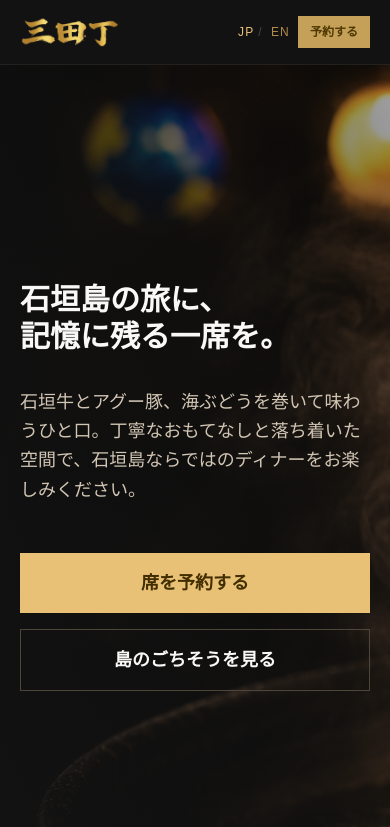
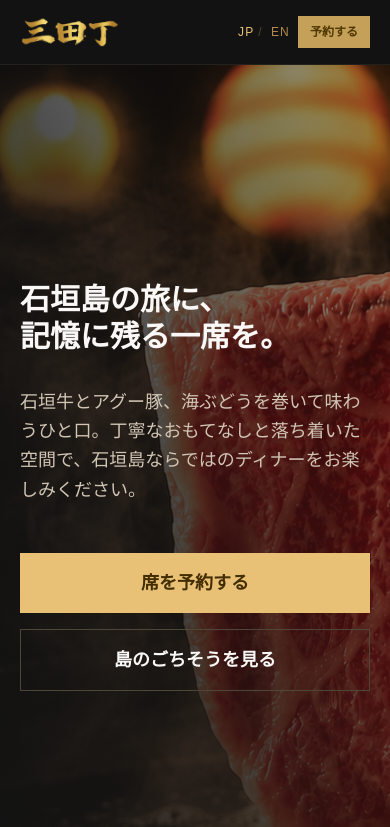
Before and after one commit to openmind055-gif/mitatei, a Next.js app: page / in a window 390 px wide. Shown: the top 827 px of the page. Built offline with nearby package versions, Linux system fonts and the light colour scheme.

Commit message:
Adjust mobile hero image position

```diff
--- a/app/page.tsx
+++ b/app/page.tsx
@@ -350,7 +350,7 @@ export default function Home() {
       {/* ヒーロー */}
       <section className="relative h-[921px] w-full flex items-center overflow-hidden">
         <div className="absolute inset-0 z-0">
-          <Image src="/images/hero.jpg" alt={t.hero.imageAlt} fill className="object-cover opacity-60" priority />
+          <Image src="/images/hero.jpg" alt={t.hero.imageAlt} fill className="object-cover object-[75%_center] md:object-center opacity-60" priority />
           <div className="absolute inset-0 bg-gradient-to-tr from-[#131313] via-[#131313]/60 to-transparent"></div>
         </div>
         <div className="relative z-10 w-full max-w-[1200px] mx-auto px-5 md:px-[120px]">
```
